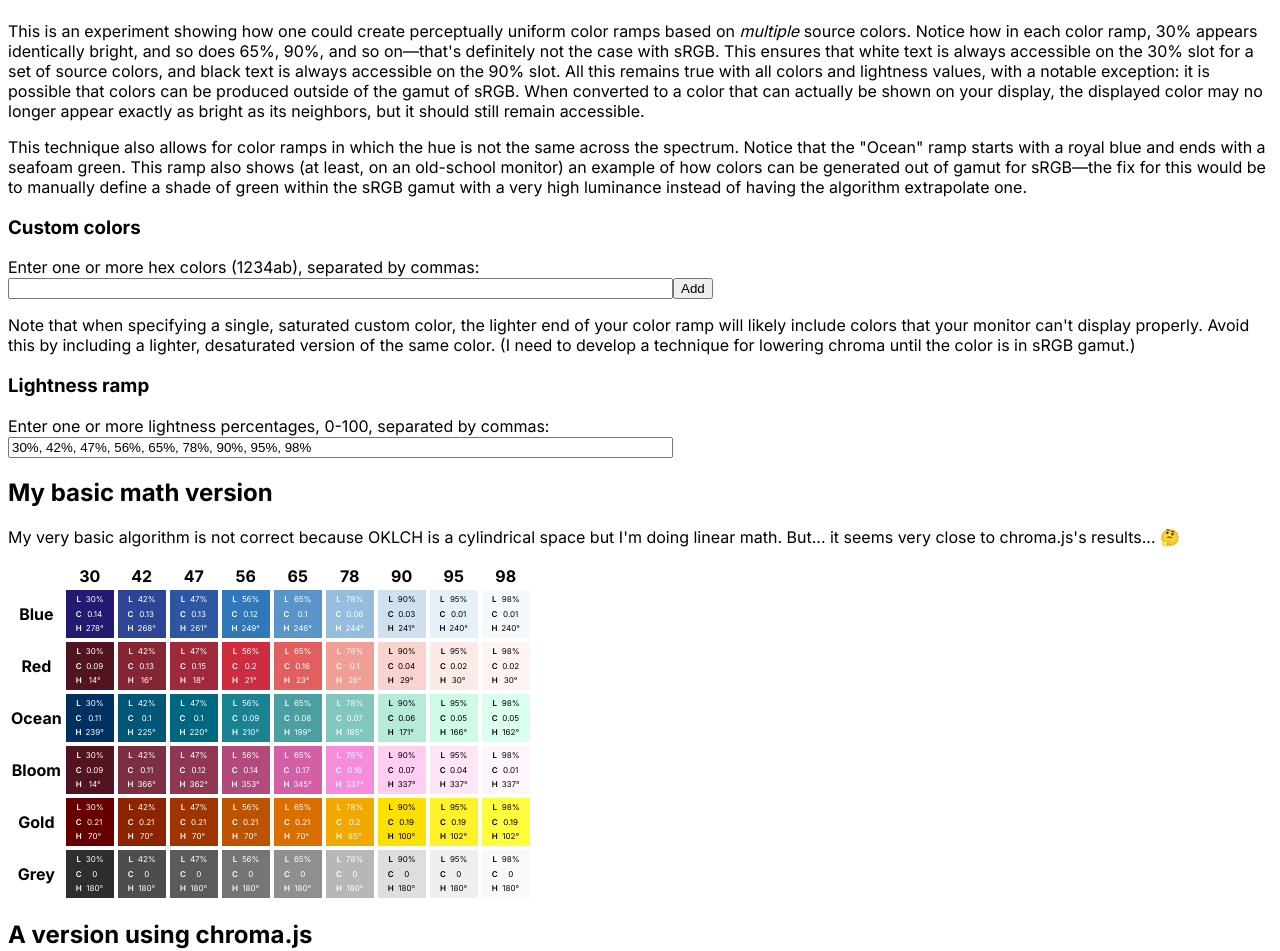
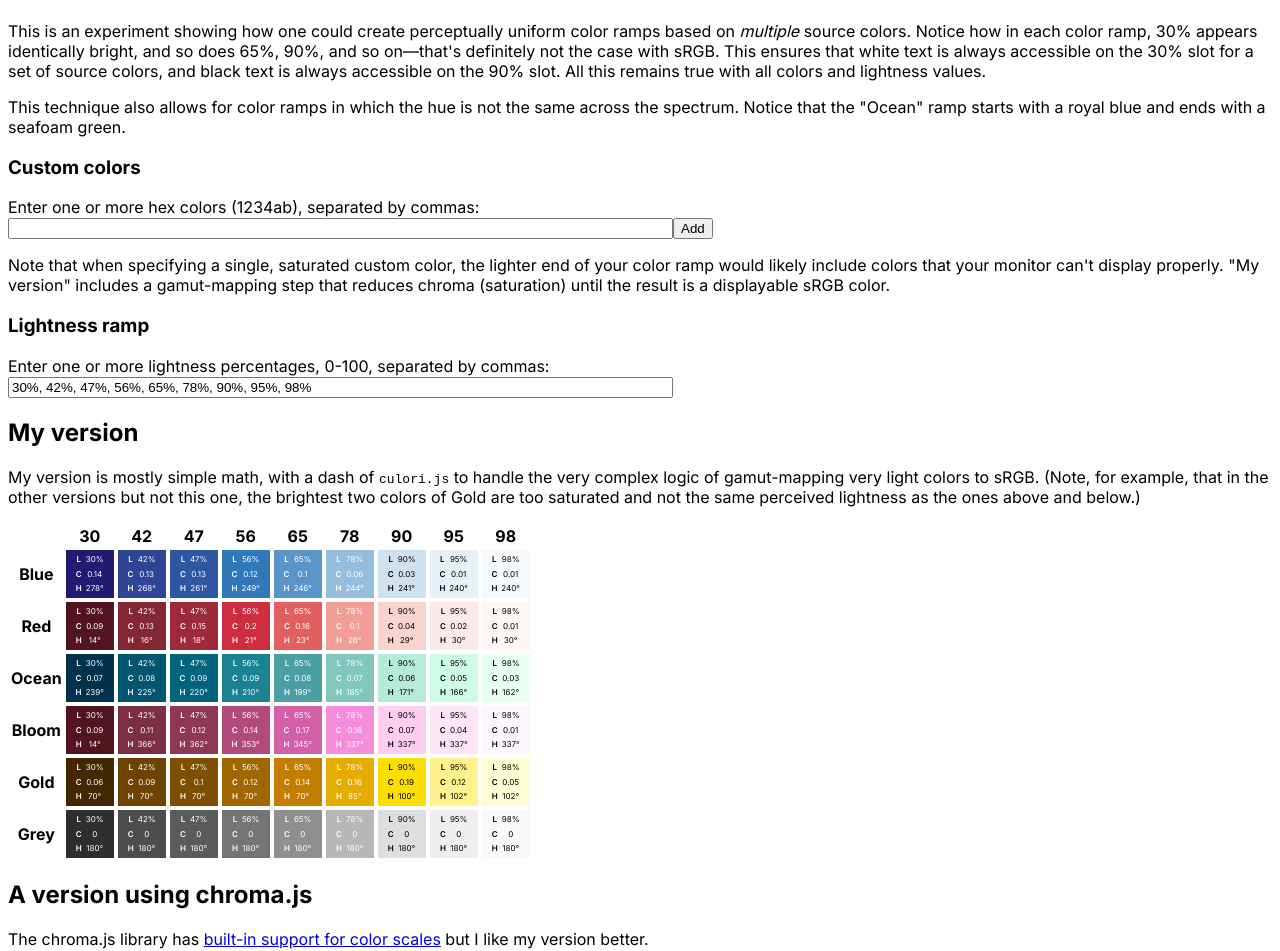
Before and after one commit to TravisSpomer/oklch, a Next.js app: page / in a window 1280 px wide. Shown: the part 61-1012 px from the top of the page. Built offline with nearby package versions, Linux system fonts and the light colour scheme.

Commit message:
Gamut mapping

```diff
--- a/package.json
+++ b/package.json
@@ -11,12 +11,14 @@
   "dependencies": {
     "@preact/signals-react": "^2.0.0",
     "chroma-js": "^2.4.2",
+    "culori": "^4.0.1",
     "next": "14.1.3",
     "react": "^18",
     "react-dom": "^18"
   },
   "devDependencies": {
     "@types/chroma-js": "^2.4.4",
+    "@types/culori": "^2.1.0",
     "@types/node": "^20",
     "@types/react": "^18",
     "@types/react-dom": "^18",
--- a/src/app/page.tsx
+++ b/src/app/page.tsx
@@ -1,6 +1,7 @@
 "use client"
 import { useComputed, useSignal, useSignalEffect, useSignals } from "@preact/signals-react/runtime"
-import chroma, { Color } from 'chroma-js'
+import { clampChroma } from "culori"
+import chroma, { Color } from "chroma-js"
 
 import { oklchColorToCss, type OklchColor } from "./OklchColor"
 
@@ -67,8 +68,8 @@ export default function Home() {
 	return (
 		<main className={styles.main}>
 			<h1>OKLCH color ramps</h1>
-			<p>This is an experiment showing how one could create perceptually uniform color ramps based on <em>multiple</em> source colors. Notice how in each color ramp, 30% appears identically bright, and so does 65%, 90%, and so on—that's definitely not the case with sRGB. This ensures that white text is always accessible on the 30% slot for a set of source colors, and black text is always accessible on the 90% slot. All this remains true with all colors and lightness values, with a notable exception: it is possible that colors can be produced outside of the gamut of sRGB. When converted to a color that can actually be shown on your display, the displayed color may no longer appear exactly as bright as its neighbors, but it should still remain accessible.</p>
-			<p>This technique also allows for color ramps in which the hue is not the same across the spectrum. Notice that the "Ocean" ramp starts with a royal blue and ends with a seafoam green. This ramp also shows (at least, on an old-school monitor) an example of how colors can be generated out of gamut for sRGB—the fix for this would be to manually define a shade of green within the sRGB gamut with a very high luminance instead of having the algorithm extrapolate one.</p>
+			<p>This is an experiment showing how one could create perceptually uniform color ramps based on <em>multiple</em> source colors. Notice how in each color ramp, 30% appears identically bright, and so does 65%, 90%, and so on—that's definitely not the case with sRGB. This ensures that white text is always accessible on the 30% slot for a set of source colors, and black text is always accessible on the 90% slot. All this remains true with all colors and lightness values.</p>
+			<p>This technique also allows for color ramps in which the hue is not the same across the spectrum. Notice that the "Ocean" ramp starts with a royal blue and ends with a seafoam green.</p>
 			<h3>Custom colors</h3>
 			<label>
 				Enter one or more hex colors (1234ab), separated by commas:
@@ -76,15 +77,15 @@ export default function Home() {
 				<input type="text" value={colorsString.value} onChange={ev => colorsString.value = ev.target.value} size={80} />
 			</label>
 			<button type="button" onClick={addColorPalette}>Add</button>
-			<p>Note that when specifying a single, saturated custom color, the lighter end of your color ramp will likely include colors that your monitor can't display properly. Avoid this by including a lighter, desaturated version of the same color. (I need to develop a technique for lowering chroma until the color is in sRGB gamut.)</p>
+			<p>Note that when specifying a single, saturated custom color, the lighter end of your color ramp would likely include colors that your monitor can't display properly. "My version" includes a gamut-mapping step that reduces chroma (saturation) until the result is a displayable sRGB color.</p>
 			<h3>Lightness ramp</h3>
 			<label>
 				Enter one or more lightness percentages, 0-100, separated by commas:
 				<br />
 				<input type="text" value={lightnessesString.value} onChange={ev => lightnessesString.value = ev.target.value} size={80} />
 			</label>
-			<h2>My basic math version</h2>
-			<p>My very basic algorithm is not correct because OKLCH is a cylindrical space but I'm doing linear math. But... it seems very close to chroma.js's results... 🤔</p>
+			<h2>My version</h2>
+			<p>My version is mostly simple math, with a dash of <code>culori.js</code> to handle the very complex logic of gamut-mapping very light colors to sRGB. (Note, for example, that in the other versions but not this one, the brightest two colors of Gold are too saturated and not the same perceived lightness as the ones above and below.)</p>
 			<table>
 				<thead>
 					<tr>
@@ -100,7 +101,7 @@ export default function Home() {
 				</tbody>
 			</table>
 			<h2>A version using chroma.js</h2>
-			<p>They have <a href="https://gka.github.io/chroma.js/#color-scales" target="_blank">built-in support for color scales</a> but I like my math and the pure CSS versions better visually.</p>
+			<p>The chroma.js library has <a href="https://gka.github.io/chroma.js/#color-scales" target="_blank">built-in support for color scales</a> but I like my version better.</p>
 			<table>
 				<thead>
 					<tr>
@@ -116,7 +117,7 @@ export default function Home() {
 				</tbody>
 			</table>
 			<h2>A version using pure CSS</h2>
-			<p><code>color-mix()</code> will do the work for us!</p>
+			<p>CSS Color Module Level 4 has <code>color-mix()</code> which will do the work for us! But it appears that no browser is currently gamut-mapping colors properly.</p>
 			<table>
 				<thead>
 					<tr>
@@ -181,16 +182,18 @@ function createColorWithLightness(sortedBaseColors: readonly OklchColor[], light
 	if (stopsCount === 0) throw new Error("At least one base color is required.")
 	if (stopsCount > 1 && sortedBaseColors[0].lightness > sortedBaseColors[stopsCount - 1].lightness) throw new Error("Base colors must be sorted from lightness, from 0 to 1.")
 
+	let color: OklchColor
+
 	// Otherwise, figure out where this new color lies in the spectrum.
 	if (stopsCount === 1 || lightness <= sortedBaseColors[0].lightness)
 	{
 		// Darker than all base colors, or there's only one base color anyway
-		return { ...sortedBaseColors[0], lightness: lightness }
+		color = { ...sortedBaseColors[0], lightness: lightness }
 	}
 	else if (lightness >= sortedBaseColors[stopsCount - 1].lightness)
 	{
 		// Lighter than all base colors
-		return { ...sortedBaseColors[stopsCount - 1], lightness: lightness }
+		color = { ...sortedBaseColors[stopsCount - 1], lightness: lightness }
 	}
 	else
 	{
@@ -206,13 +209,22 @@ function createColorWithLightness(sortedBaseColors: readonly OklchColor[], light
 
 		// Linearly interpolate between the nearest two base colors.
 		// For the hue angle, we always use the "in oklch shorter hue" method.
-		return {
+		color = {
 			lightness: lightness,
 			chroma: prev.chroma * (1 - proportionOfNext) + next.chroma * proportionOfNext,
 			hue: (next.hue - prev.hue > 180 ? prev.hue + 360 : prev.hue) * (1 - proportionOfNext) + (next.hue - prev.hue < -180 ? next.hue + 360 : next.hue) * proportionOfNext,
 			alpha: prevAlpha * (1 - proportionOfNext) + nextAlpha * proportionOfNext,
 		}
 	}
+
+	// Finally, reduce chroma until the color fits in the sRGB gamut. The math for this is very complicated
+	// so I'll just cheat and use a library.
+	// CSS Color Module Level 4 on gamut mapping:
+	// https://drafts.csswg.org/css-color/#css-gamut-mapped
+	// As far as I can tell (and as far as I can see in the CSS version in this demo), browsers are currently not
+	// yet using the procedure defined in that section to gamut-map colors.
+	const clamped = clampChroma({ mode: "oklch", l: color.lightness, c: color.chroma, h: color.hue }, "oklch")
+	return { ...color, chroma: clamped.c }
 }
 
 function createColorRampUsingChromaJs(baseColors: OklchColor[], lightnesses: number[]): OklchColor[] {
```
Also changed, not shown: 1 other file (tests, documents, lock files or other folders).
